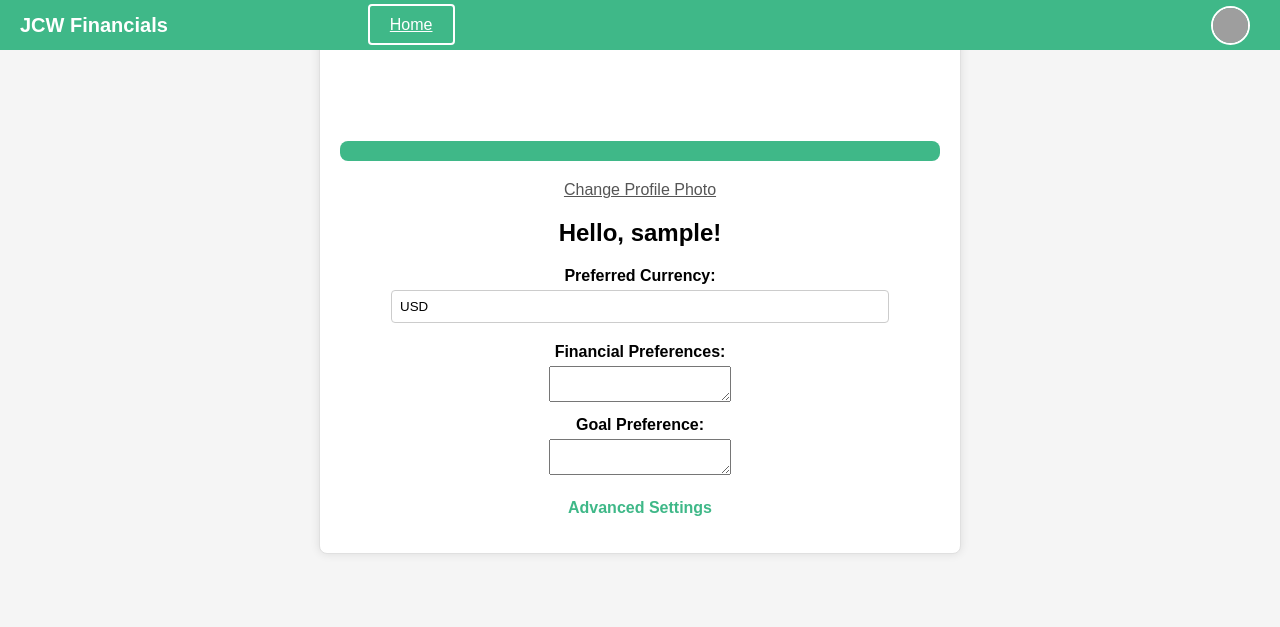
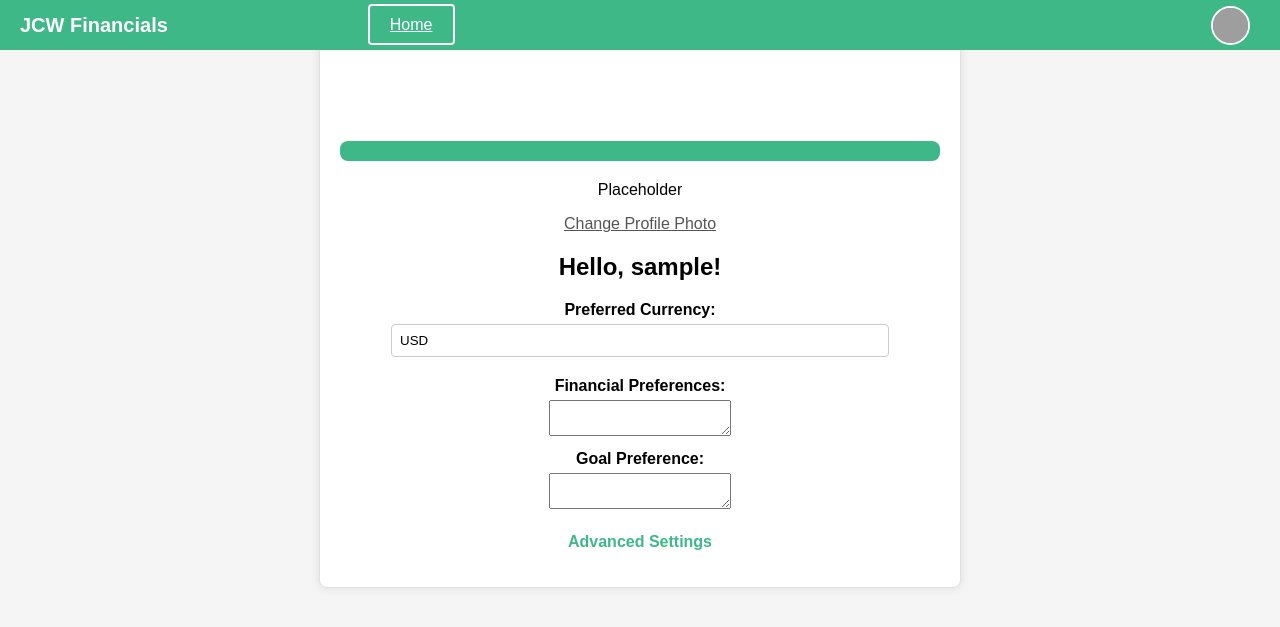
Before and after one commit to willyhill/MIScapstone, a PHP site: page /temp.php in a window 1280 px wide. Shown: the top 627 px of the page. Run offline with PHP 8.4, Linux system fonts and the light colour scheme; the visitor is signed in with stand-in values (Sample User, id 1); data comes from the database, SQL or seed files in the repository; grey boxes are pictures that could not be loaded.

Commit message:
profilepageupdate3

```diff
--- a/temp.php
+++ b/temp.php
@@ -72,6 +72,10 @@
         </header>
         <div class="profile-section">
             <div class="profile-photo">
+                <!-- Placeholder for profile picture -->
+                <div class="profile-placeholder">
+                    Placeholder
+                </div>
                 <p>Change Profile Photo</p>
             </div>
             <!-- Dynamically display the username -->
```
